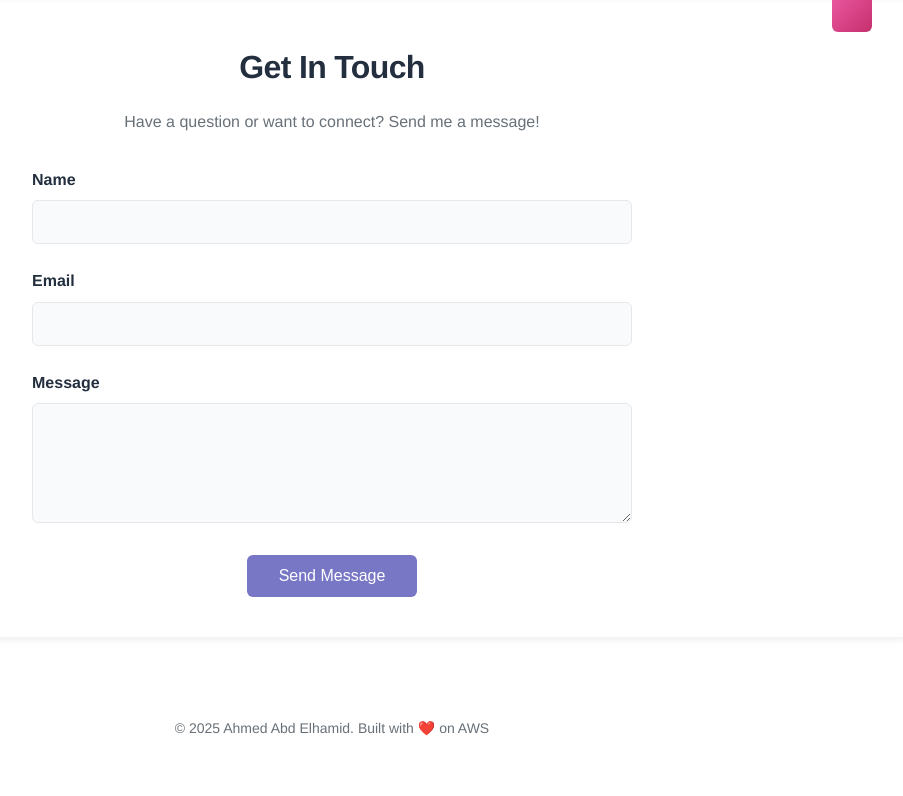
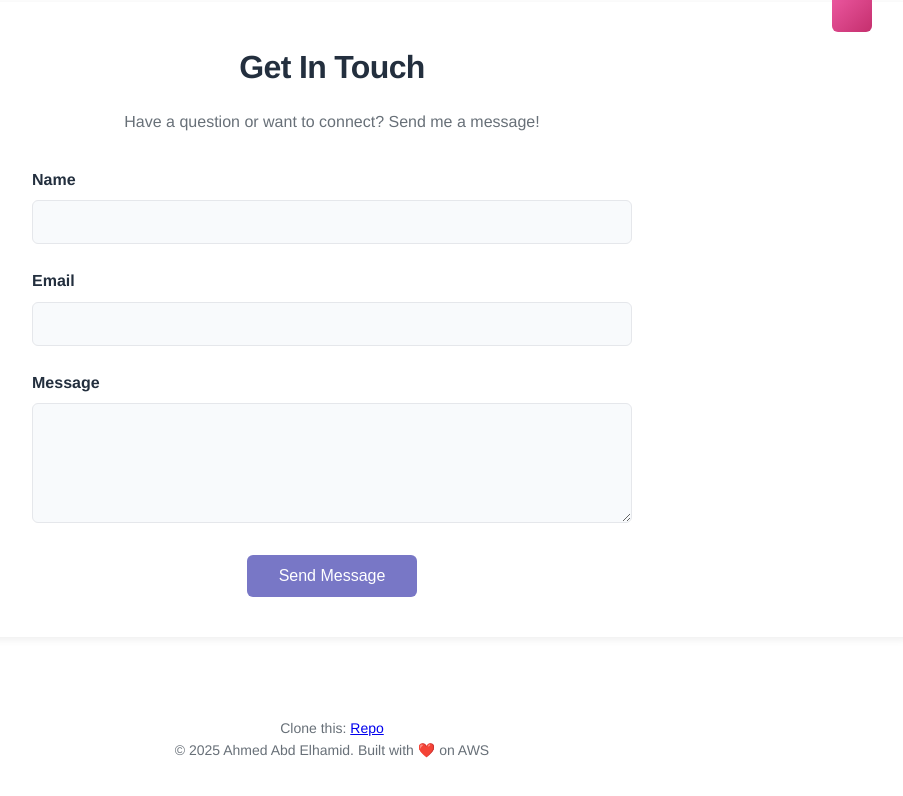
Before and after one commit to Ahmed-1399/my-builder-challenge-website, a plain HTML site: page index.html in a window 1280 px wide. Shown: the part 1270-2066 px from the top of the page, without its empty margins (308-1211 px from the left). Drawn offline with Linux system fonts and the light colour scheme.

Commit message:
Add contact form

```diff
--- a/index.html
+++ b/index.html
@@ -67,6 +67,11 @@
     </main>
 
     <footer>
+        <p>Clone this:
+            <a href="https://github.com/anacunha/aws-builder-challenge-personal-website" target="_blank">
+                Repo
+            </a>
+        </p>
         <p>&copy; 2025 Ahmed Abd Elhamid. Built with ❤️ on AWS</p>
     </footer>
 
--- a/script.js
+++ b/script.js
@@ -1,5 +1,6 @@
 // Contact form handler - Sends form data to AWS Lambda
-const LAMBDA_URL = 'YOUR_LAMBDA_FUNCTION_URL_HERE'; // Replace with your Function URL
+// const LAMBDA_URL = 'YOUR_LAMBDA_FUNCTION_URL_HERE'; // Replace with your Function URL
+const LAMBDA_URL = 'https://aed4z64t6q7sva2d5q5k2jdntu0cuwtk.lambda-url.us-east-1.on.aws/E'; // Replace with your Function URL
 
 document.addEventListener('DOMContentLoaded', function() {
     const form = document.querySelector('.contact-form-container');
```
Also changed, not shown: assets/AWS-Amplify.png (added), assets/Amplify-Deployment.png (added), assets/Confirmation1.png (added), assets/Confirmation2.png (added), assets/Create-Policy.png (added), assets/Create-Role.png (added), assets/Function-URL.png (added), assets/Function.png (added), assets/Message.png (added), assets/Output-AWS-Amplify.png (added), assets/Output-Update-Github.png (added), assets/Publish-Message.png (added), assets/SNS-Topic.png (added), assets/Subscription.png (added), 1 more files, 1 other file.
